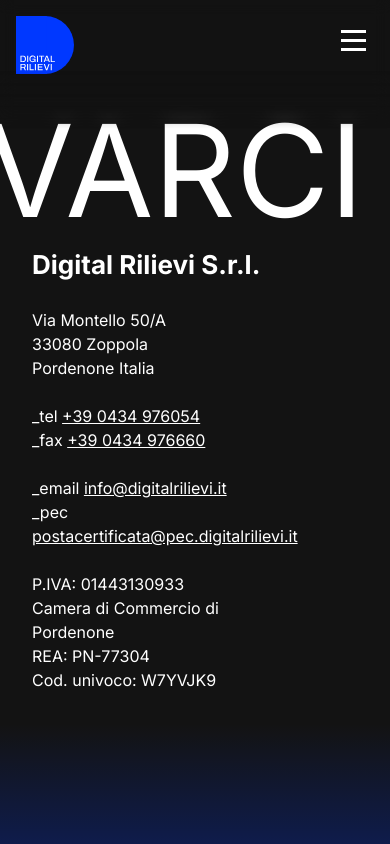
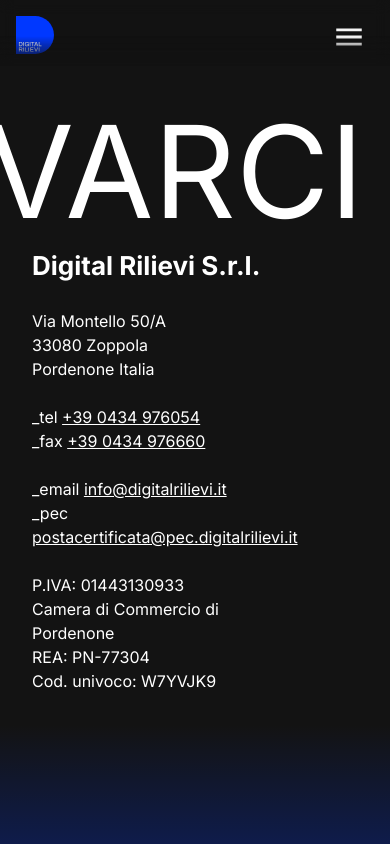
Before and after one commit to digital-rilievi/web, a Next.js app: page /contatti in a window 390 px wide. Shown: the top 844 px of the page. Built offline with nearby package versions, Linux system fonts and the light colour scheme; grey boxes are pictures that could not be loaded.

Commit message:
scroll indicator visibility | images and texts fixed | navbar menu icon fixed | homepage title dimension fixed

```diff
--- a/src/app/components/ImageButton/ImageButton.module.css
+++ b/src/app/components/ImageButton/ImageButton.module.css
@@ -135,6 +135,7 @@
     max-width: 100%; /* Allow the image to take the full width in mobile layout */
     margin-right: 0; /* Remove margin for mobile layout */
     padding: 2rem;
+    align-self: center;
   }
 
   .blueCircleWrapper {
--- a/src/app/components/Navbar/Navbar.module.css
+++ b/src/app/components/Navbar/Navbar.module.css
@@ -110,7 +110,7 @@ position: fixed;
   }
 }
 
-/* Media query for mobile menu */
+/* Media query for mobile big screen */
 @media (max-width: 1000px) {
 
   .navbar {
@@ -153,7 +153,33 @@ position: fixed;
   }
 
   .mobileMenuIcon {
-    padding: 0.5rem;
     display: block;
+    padding-top: 0.5rem;
+    padding-bottom: 0.5rem;
+    padding-right: 1rem;
+    width: 60px;
+    height: 60px;
   }
 }
+
+  /* Media query for mobile small screen */
+@media (max-width: 800px) {
+  .navbar{
+    padding: 0.5rem;
+  }
+
+  .logo {
+    width: 70px;
+  }
+
+  .bigLogo {
+    width: 70px;
+  }
+
+  .mobileMenuIcon {
+    width: 50px;
+    height: 50px;
+    padding-top: -0.5rem;
+    padding-bottom: 0rem;
+  }
+}
--- a/src/app/components/Navbar/Navbar.tsx
+++ b/src/app/components/Navbar/Navbar.tsx
@@ -73,10 +73,8 @@ const Navbar = (props: NavBarProps) => {
             </Link>
           </div>
 
-          <div className={styles.mobileMenuIcon} onClick={toggleMobileMenu}>
-            <div className={styles.bar}></div>
-            <div className={styles.bar}></div>
-            <div className={styles.bar}></div>
+          <div onClick={toggleMobileMenu}>
+          <Image className={styles.mobileMenuIcon} src={'/assets/extras/menu.svg'} alt={''} height={1} width={1} />
           </div>
         </>
       </nav>
--- a/src/app/page.tsx
+++ b/src/app/page.tsx
@@ -31,7 +31,7 @@ export default function Home() {
   return (
     <main>
       <NavBar animateLogo />
-      <ScrollIndicator />
+      <ScrollIndicator/>
       <div className={styles.content}>
       <div className={`${styles.appBarSpace} ${styles.mobileAppbarSpacer}`}>
         <NavBar invisible />
```
Also changed, not shown: src/app/components/ImageText/ImageText.module.css (+7 -3 lines), src/app/components/ScrollIndicator/ScrollIndicator.module.css (+7 -0 lines), src/app/components/VideoPlayer/VideoPlayer.module.css (+14 -2 lines), public/assets/extras/menu.svg (added).
